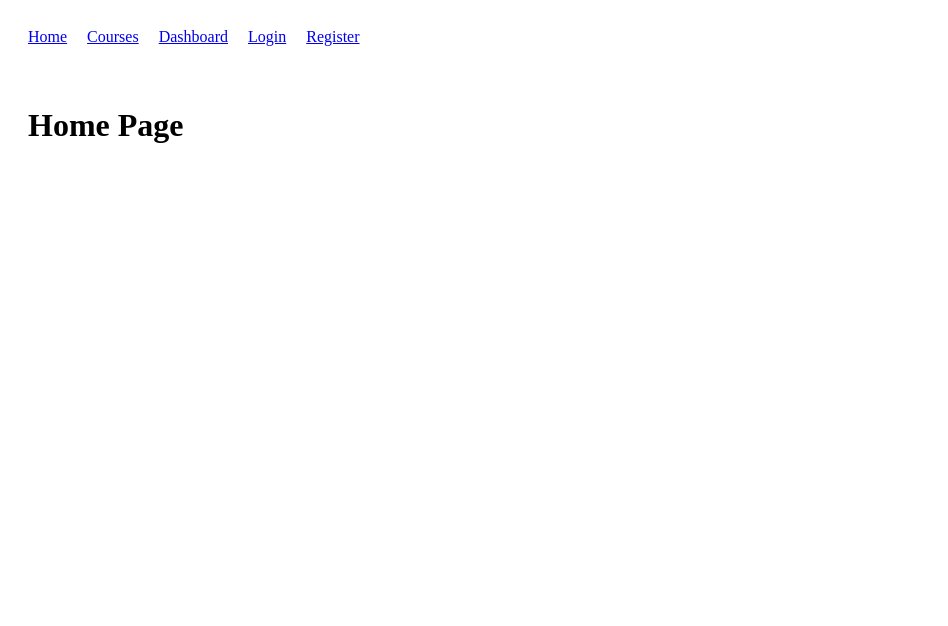
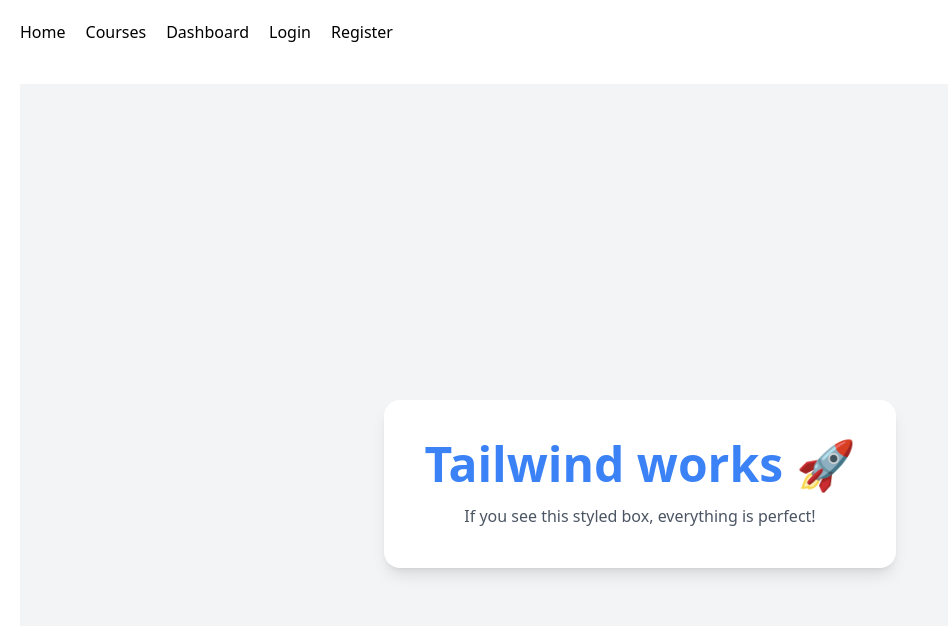
Before and after one commit to IvannIvannov/react-diploma-project, a React (Vite) app in the folder client/: page / in a window 1280 px wide. Shown: the top 626 px of the page, without its empty margins (0-948 px from the left). Built offline with nearby package versions, Linux system fonts and the light colour scheme.

Commit message:
fix Tailwind CSS setup and ensure styles are properly applied with Vite

```diff
--- a/client/package.json
+++ b/client/package.json
@@ -20,10 +20,13 @@
     "@types/react": "^19.2.14",
     "@types/react-dom": "^19.2.3",
     "@vitejs/plugin-react": "^6.0.1",
+    "autoprefixer": "^10.5.0",
     "eslint": "^10.2.1",
     "eslint-plugin-react-hooks": "^7.1.1",
     "eslint-plugin-react-refresh": "^0.5.2",
     "globals": "^17.5.0",
+    "postcss": "^8.5.12",
+    "tailwindcss": "^3.4.19",
     "typescript": "~6.0.2",
     "typescript-eslint": "^8.58.2",
     "vite": "^8.0.10"
--- /dev/null
+++ b/client/postcss.config.js
@@ -0,0 +1,6 @@
+export default {
+  plugins: {
+    tailwindcss: {},
+    autoprefixer: {},
+  },
+};
--- a/client/src/index.css
+++ b/client/src/index.css
@@ -1,111 +1,3 @@
-:root {
-  --text: #6b6375;
-  --text-h: #08060d;
-  --bg: #fff;
-  --border: #e5e4e7;
-  --code-bg: #f4f3ec;
-  --accent: #aa3bff;
-  --accent-bg: rgba(170, 59, 255, 0.1);
-  --accent-border: rgba(170, 59, 255, 0.5);
-  --social-bg: rgba(244, 243, 236, 0.5);
-  --shadow:
-    rgba(0, 0, 0, 0.1) 0 10px 15px -3px, rgba(0, 0, 0, 0.05) 0 4px 6px -2px;
-
-  --sans: system-ui, 'Segoe UI', Roboto, sans-serif;
-  --heading: system-ui, 'Segoe UI', Roboto, sans-serif;
-  --mono: ui-monospace, Consolas, monospace;
-
-  font: 18px/145% var(--sans);
-  letter-spacing: 0.18px;
-  color-scheme: light dark;
-  color: var(--text);
-  background: var(--bg);
-  font-synthesis: none;
-  text-rendering: optimizeLegibility;
-  -webkit-font-smoothing: antialiased;
-  -moz-osx-font-smoothing: grayscale;
-
-  @media (max-width: 1024px) {
-    font-size: 16px;
-  }
-}
-
-@media (prefers-color-scheme: dark) {
-  :root {
-    --text: #9ca3af;
-    --text-h: #f3f4f6;
-    --bg: #16171d;
-    --border: #2e303a;
-    --code-bg: #1f2028;
-    --accent: #c084fc;
-    --accent-bg: rgba(192, 132, 252, 0.15);
-    --accent-border: rgba(192, 132, 252, 0.5);
-    --social-bg: rgba(47, 48, 58, 0.5);
-    --shadow:
-      rgba(0, 0, 0, 0.4) 0 10px 15px -3px, rgba(0, 0, 0, 0.25) 0 4px 6px -2px;
-  }
-
-  #social .button-icon {
-    filter: invert(1) brightness(2);
-  }
-}
-
-#root {
-  width: 1126px;
-  max-width: 100%;
-  margin: 0 auto;
-  text-align: center;
-  border-inline: 1px solid var(--border);
-  min-height: 100svh;
-  display: flex;
-  flex-direction: column;
-  box-sizing: border-box;
-}
-
-body {
-  margin: 0;
-}
-
-h1,
-h2 {
-  font-family: var(--heading);
-  font-weight: 500;
-  color: var(--text-h);
-}
-
-h1 {
-  font-size: 56px;
-  letter-spacing: -1.68px;
-  margin: 32px 0;
-  @media (max-width: 1024px) {
-    font-size: 36px;
-    margin: 20px 0;
-  }
-}
-h2 {
-  font-size: 24px;
-  line-height: 118%;
-  letter-spacing: -0.24px;
-  margin: 0 0 8px;
-  @media (max-width: 1024px) {
-    font-size: 20px;
-  }
-}
-p {
-  margin: 0;
-}
-
-code,
-.counter {
-  font-family: var(--mono);
-  display: inline-flex;
-  border-radius: 4px;
-  color: var(--text-h);
-}
-
-code {
-  font-size: 15px;
-  line-height: 135%;
-  padding: 4px 8px;
-  background: var(--code-bg);
-}
+@tailwind base;
+@tailwind components;
+@tailwind utilities;
--- a/client/src/main.tsx
+++ b/client/src/main.tsx
@@ -3,6 +3,8 @@
 import App from "./App";
 import { AuthProvider } from "./context/AuthContext";
 import { CoursesProvider } from "./context/CoursesProvider";
+
+import "./index.css";
 
 ReactDOM.createRoot(document.getElementById("root")!).render(
   <React.StrictMode>
--- a/client/src/pages/Home.tsx
+++ b/client/src/pages/Home.tsx
@@ -1,5 +1,16 @@
 const Home = () => {
-  return <h1>Home Page</h1>;
+  return (
+    <div className="h-screen bg-gray-100 flex items-center justify-center">
+      <div className="bg-white p-10 rounded-2xl shadow-lg text-center">
+        <h1 className="text-5xl text-blue-500 font-bold mb-4">
+          Tailwind works 🚀
+        </h1>
+        <p className="text-gray-600">
+          If you see this styled box, everything is perfect!
+        </p>
+      </div>
+    </div>
+  );
 };
 
 export default Home;
--- /dev/null
+++ b/client/tailwind.config.js
@@ -0,0 +1,11 @@
+/** @type {import('tailwindcss').Config} */
+export default {
+  content: [
+    "./index.html",
+    "./src/**/*.{js,ts,jsx,tsx}",
+  ],
+  theme: {
+    extend: {},
+  },
+  plugins: [],
+};
```
Also changed, not shown: 1 other file (tests, documents, lock files or other folders).
